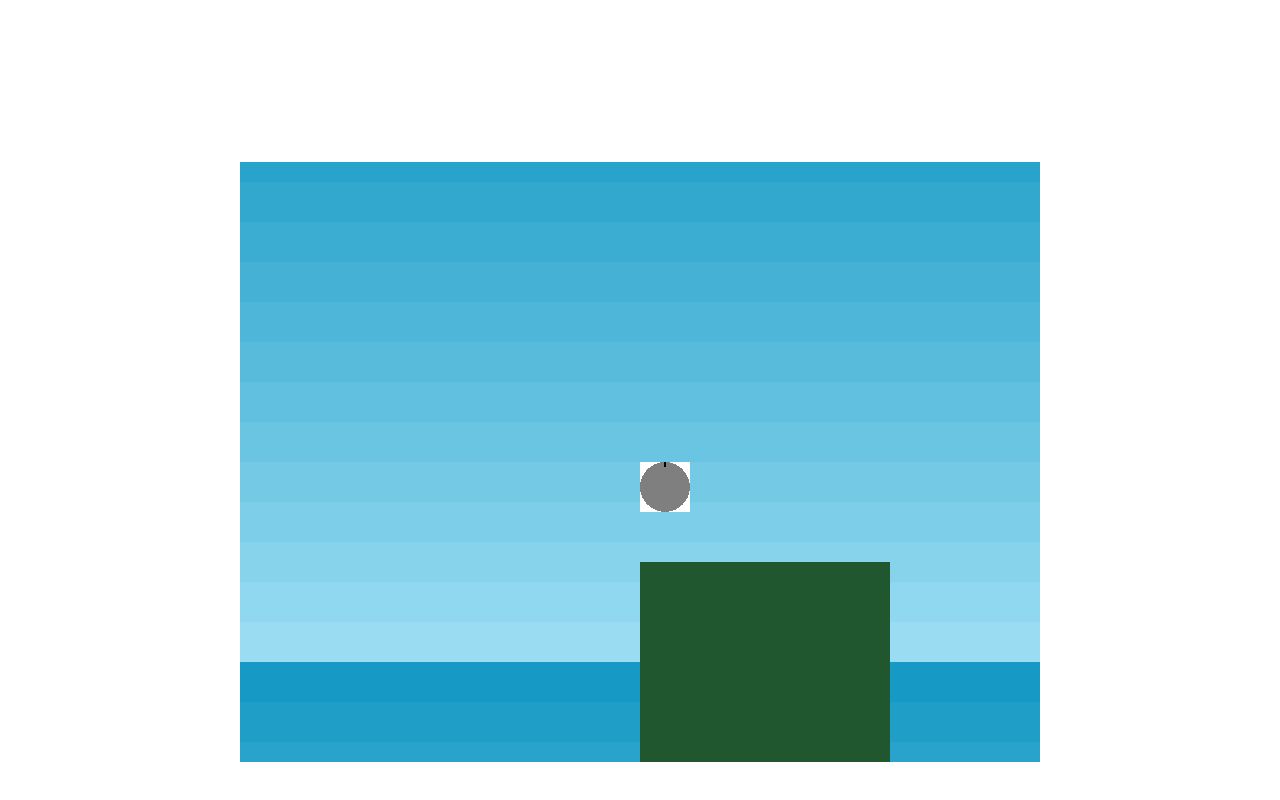
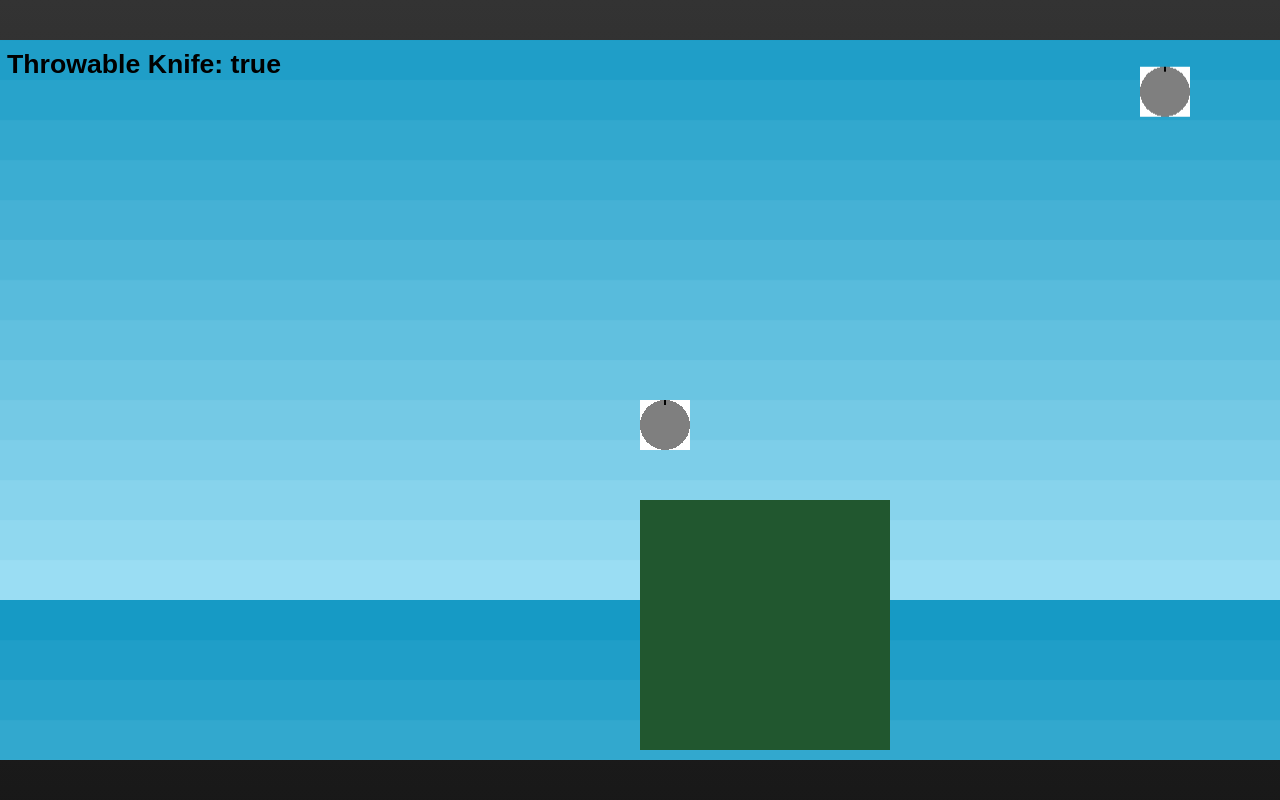
Before and after one commit to TheNextGuy32/blindio, a plain HTML site: page public/index.html in a window 1280 px wide. Drawn offline with Linux system fonts and the light colour scheme; animation ran at ten frames a second.

Commit message:
Change lots of things
* New webpage look - background color, canvas size, proper canvas
positioning
* Text added to game showing when knife is safe to throw
* Minor code changes - ThrowKnife now takes Points instead of ints, for
example.

```diff
--- a/public/css/styles.css
+++ b/public/css/styles.css
@@ -1 +1,18 @@
-canvas{margin: auto;}
+canvas {
+    position: absolute;
+    top: 50%; left: 50%;
+	margin-top: -360px;
+    margin-left: -640px;
+}
+
+body {
+	margin 0;
+	background-color: #111;
+	background-image: linear-gradient(to bottom, #333,#111);
+	overflow: hidden;
+	color: #eee;
+	font-family: verdana;
+	text-align: center;
+}
+
+p{height:1000px;}
--- a/public/index.html
+++ b/public/index.html
@@ -13,7 +13,5 @@
 
     <link rel="stylesheet" href="css/styles.css">
   </head>
-  <body>
-    <canvas></canvas>
-  </body>
+  <body><p>&nbsp;</p></body>
 </html>
--- a/public/js/app.js
+++ b/public/js/app.js
@@ -1,6 +1,6 @@
 "use strict";
-var game = new Phaser.Game(800, 600, Phaser.AUTO, '', { preload: preload, create: create, update: update });
-var player, yourKnife, otherPlayers, otherKnives, cursors, walls;
+var game = new Phaser.Game(1280, 720, Phaser.AUTO, '', { preload: preload, create: create, update: update });
+var player, yourKnife, otherPlayers, otherKnives, cursors, walls, knifeStatusText;
 //Other players' knives might not need to be simulated if the wind is synced well enough. Other players still ought to be for hit detection purposes -- both movement and knife-stabbing.
 
 function preload() {
@@ -45,6 +45,8 @@ function create() {
 	newWall.scale.setTo(5, 5);
 	newWall.body.immovable = true;
 
+	knifeStatusText = game.add.text(0, 0, "Throwable Knife: true");
+
 
 	//Todo in the future: Change arrow keys to WASD
 	game.input.keyboard.addKeyCapture([Phaser.Keyboard.W]);
@@ -87,27 +89,29 @@ function update() {
 	if(yourKnife && !yourKnife.alive)
 	{
 		yourKnife = null;
+		knifeStatusText.text = "Throwable Knife: true";
 	}
+	knifeStatusText.position.x = game.camera.position.x+7;
+	knifeStatusText.position.y = game.camera.position.y+10;
 }
 
-function throwKnife(posX, posY, velX, velY)
+function throwKnife(posPoint, velPoint)
 {
-	yourKnife = game.add.sprite(posX, posY, 'wallSprite');
+	yourKnife = game.add.sprite(posPoint.x, posPoint.y, 'wallSprite');
 	game.physics.enable(yourKnife);
 	yourKnife.checkWorldBounds = true;
 	yourKnife.outOfBoundsKill = true;
 	yourKnife.body.gravity.y = 0;
 	yourKnife.scale.setTo(1/5, 1/5);
 
-	yourKnife.body.velocity.x = velX;
-	yourKnife.body.velocity.y = velY;
+	yourKnife.body.center = posPoint;
+	yourKnife.body.velocity = velPoint;
 }
 
 function throwKnifeWithMouse(pointer)
 {
-	if(yourKnife)
+	if(yourKnife) //Safeguarding against null value of yourKnife
 	{
-		//Todo: Display this on HUD somehow
 		console.log("Error: Trying to throw a knife while one is already out");
 		return;
 	}
@@ -115,7 +119,8 @@ function throwKnifeWithMouse(pointer)
 	var knifeVel = new Phaser.Point(pointer.position.x-(player.body.center.x-game.camera.position.x), pointer.position.y-(player.body.center.y-game.camera.position.y));
 	knifeVel.setMagnitude(400);
 
-	throwKnife(player.body.center.x, player.body.center.y, knifeVel.x, knifeVel.y);
+	throwKnife(player.body.center, knifeVel);
+	knifeStatusText.text = "Throwable Knife: false";
 }
 
 //These will have to be replaced with more specific functions later, but they work for prototyping.
```
